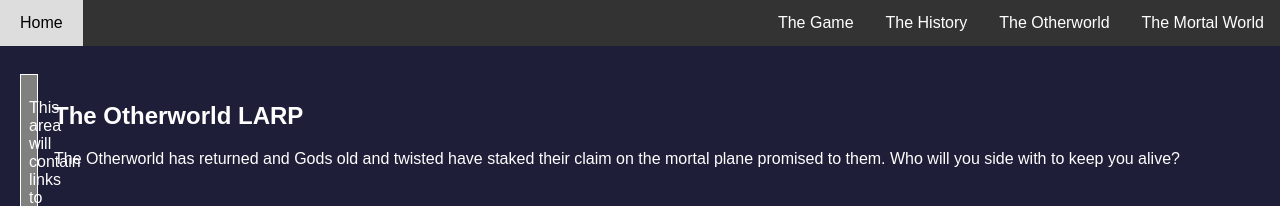
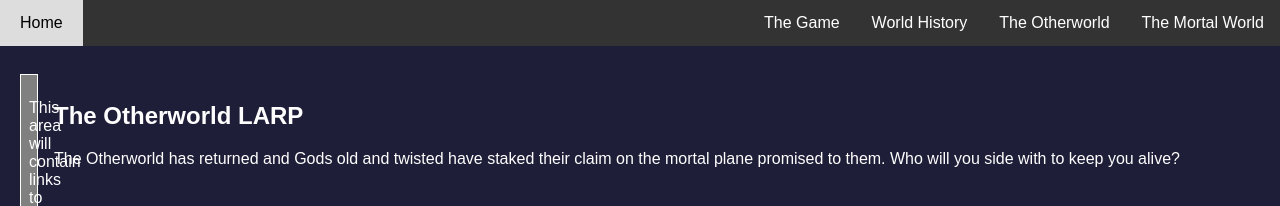
Before and after one commit to KikiUnique/KikiUnique.github.io, a Jekyll site: the page built from docs/index.md, in a window 1280 px wide. Shown: the top 206 px of the page. Built offline with Jekyll 4.4.1, drawn with Linux system fonts in a browser that asks for light colours; the repository's description, which GitHub fills in, is left out.

Commit message:
Update header button names

```diff
--- a/docs/_includes/header.html
+++ b/docs/_includes/header.html
@@ -12,11 +12,11 @@
         </div>
     </div>
     <div class="dropdown navbarItem">
-    <button class="dropbtn">The History</button>
+    <button class="dropbtn">World History</button>
     <div class="dropdown-content">
-        <a href="/history/divergence">The divergence</a>
-        <a href="/history/return">The return</a>
-        <a href="/history/recent">The recent history</a>
+        <a href="/history/divergence">The Divergence</a>
+        <a href="/history/return">The Return</a>
+        <a href="/history/recent">The Recent History</a>
     </div>
 </div>
     <div class="dropdown navbarItem">
```
